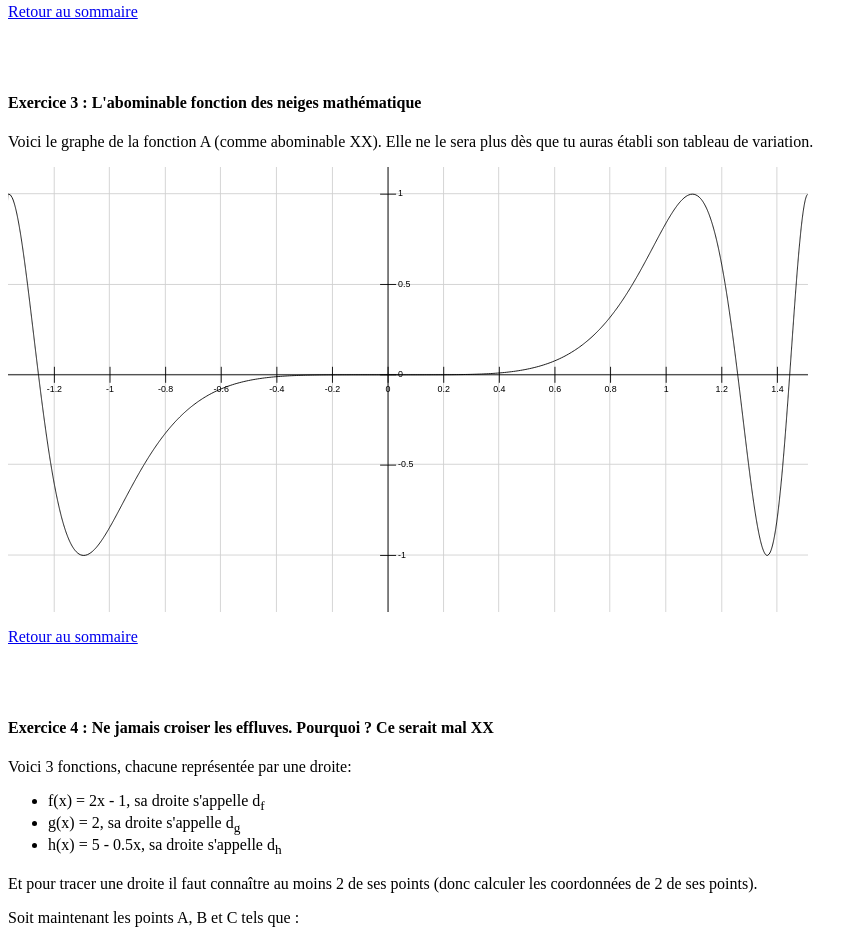
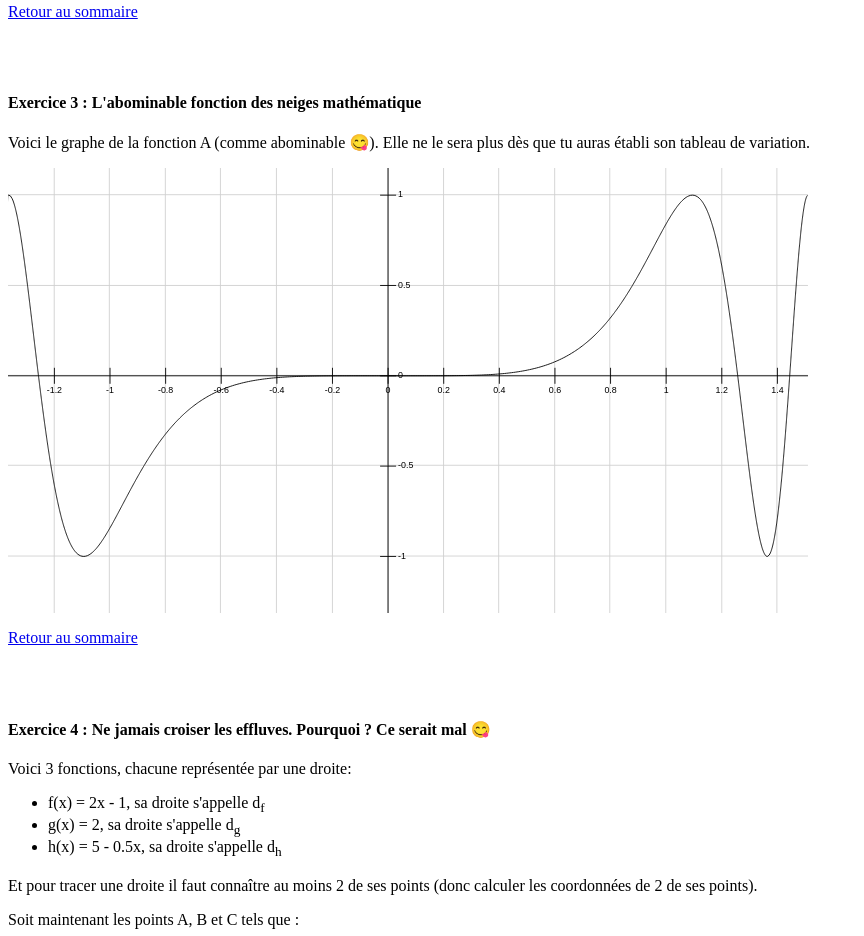
Before and after one commit to LucPereur/Tiino1.github.io, a plain HTML site: page index.html in a window 1280 px wide. Shown: the part 1900-2836 px from the top of the page, without its empty margins (0-864 px from the left). Drawn offline with Linux system fonts and the light colour scheme.

Commit message:
Ajout smiley

```diff
--- a/index.html
+++ b/index.html
@@ -75,13 +75,13 @@
 
 
 <h4 id='Ex3'>Exercice 3 : L'abominable fonction des neiges mathématique</h4>
-<p>Voici le graphe de la fonction A (comme abominable XX). Elle ne le sera plus dès que tu auras établi son tableau de variation.</p>
+<p>Voici le graphe de la fonction A (comme abominable &#128523;). Elle ne le sera plus dès que tu auras établi son tableau de variation.</p>
 <img src='func_1.svg' alt='Graphe fonction n1' style='width:800px; height:auto;'>
 <p><a href='#Sommaire'>Retour au sommaire</a></p>
 <br>
 <br>
 
-<h4 id='Ex4'>Exercice 4 : Ne jamais croiser les effluves. Pourquoi ? Ce serait mal XX </h4>
+<h4 id='Ex4'>Exercice 4 : Ne jamais croiser les effluves. Pourquoi ? Ce serait mal &#128523; </h4>
 <p>Voici 3 fonctions, chacune représentée par une droite:</p>
 <ul>
     <li>f(x) = 2x - 1, sa droite s'appelle d<sub>f</sub></li>
```
